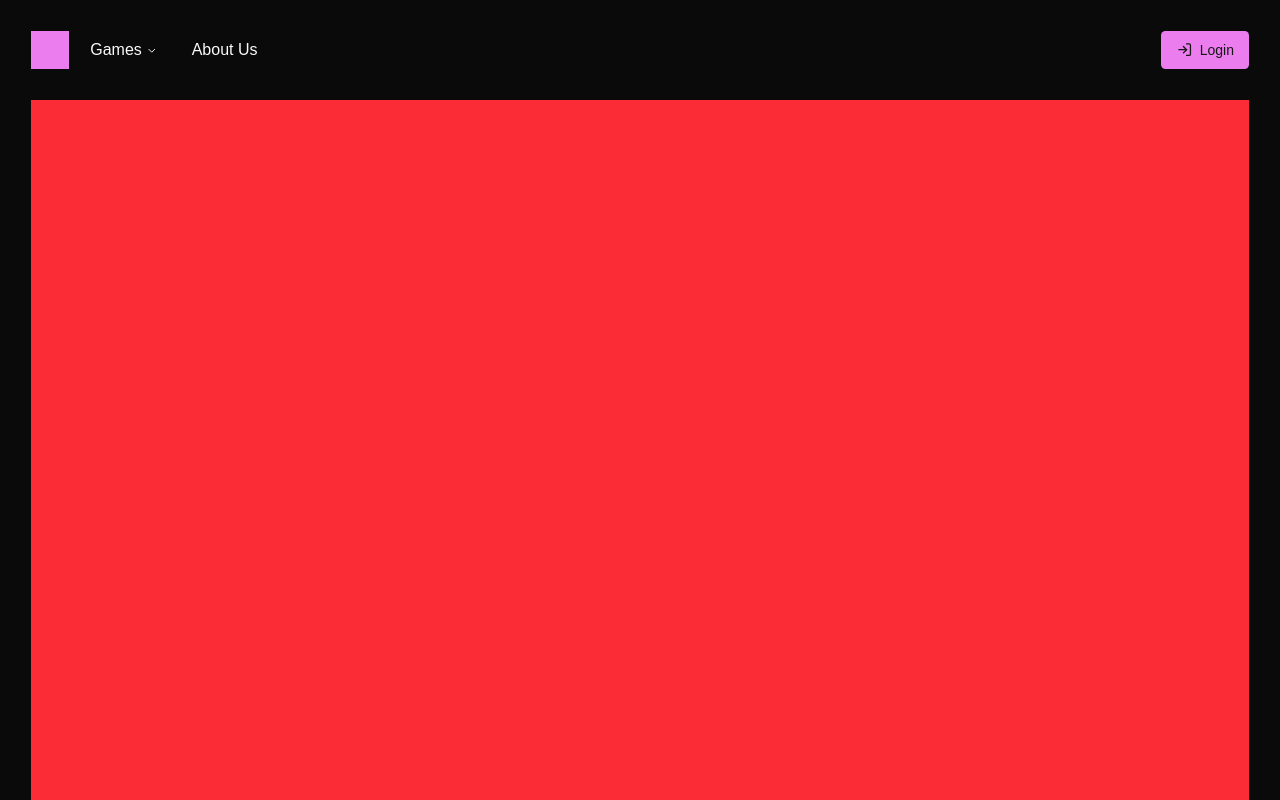
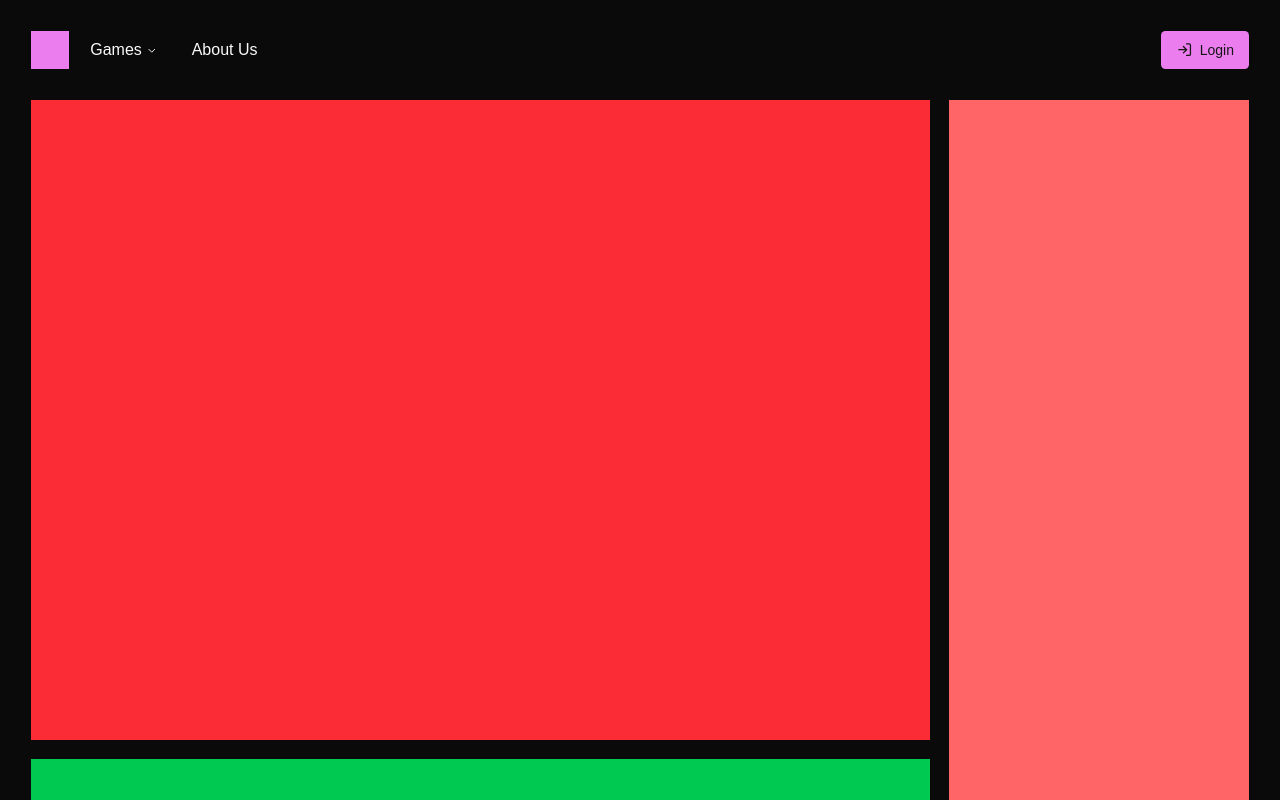
Before and after one commit to Username000000044/cac_team, a Next.js app: page /url in a window 1280 px wide. Shown: the top 800 px of the page. Built offline with nearby package versions, Linux system fonts and the light colour scheme.

Commit message:
url game

```diff
--- a/src/app/(games)/url/page.tsx
+++ b/src/app/(games)/url/page.tsx
@@ -1,5 +1,16 @@
 export default function URLPage() {
  return(
-    <div className="h-screen w-full bg-red-500"></div>
+    <div className="w-full">
+      <div className="gap-5 mx-auto max-w-[75rem] xl:max-w-[90rem] grid grid-cols-1 grid-rows-2 md:grid-cols-[3fr_1fr] md:grid-rows-1">
+         <div className="flex flex-col gap-5">
+            <div className="h-[80vh] bg-red-500"></div>
+            <div className="h-[20vh] bg-green-500"></div>
+
+         </div>
+
+         <div className="h-[100vh] bg-red-400"></div>
+
+      </div>
+    </div>
  )
 }
```
